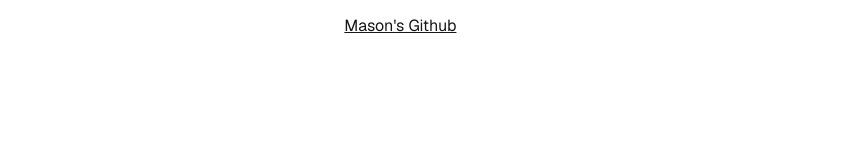
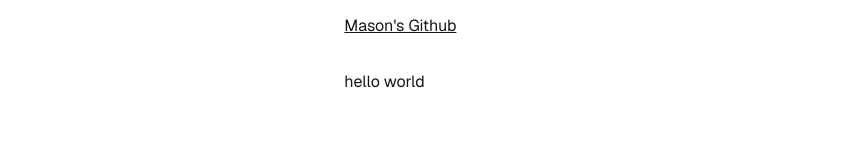
Before and after one commit to tb9-Mason/mturner-personal, a Next.js app: page /contact in a window 1280 px wide. Shown: the part 438-598 px from the top of the page, without its empty margins (184-1029 px from the left). Built offline with nearby package versions, Linux system fonts and the light colour scheme; no server answers; a web font is replaced by a local one.

Commit message:
This commit should fail a11y checking. Adding to test next build caching

```diff
--- a/src/app/contact/page.tsx
+++ b/src/app/contact/page.tsx
@@ -14,6 +14,9 @@
       <a href="http://github.com/tb9-mason" target="_blank" rel="noreferrer">
         Mason&apos;s Github
       </a>
+      <div className="bg-white">
+        <span className="bg-white">hello world</span>
+      </div>
     </PageLayout>
   );
 }
```
